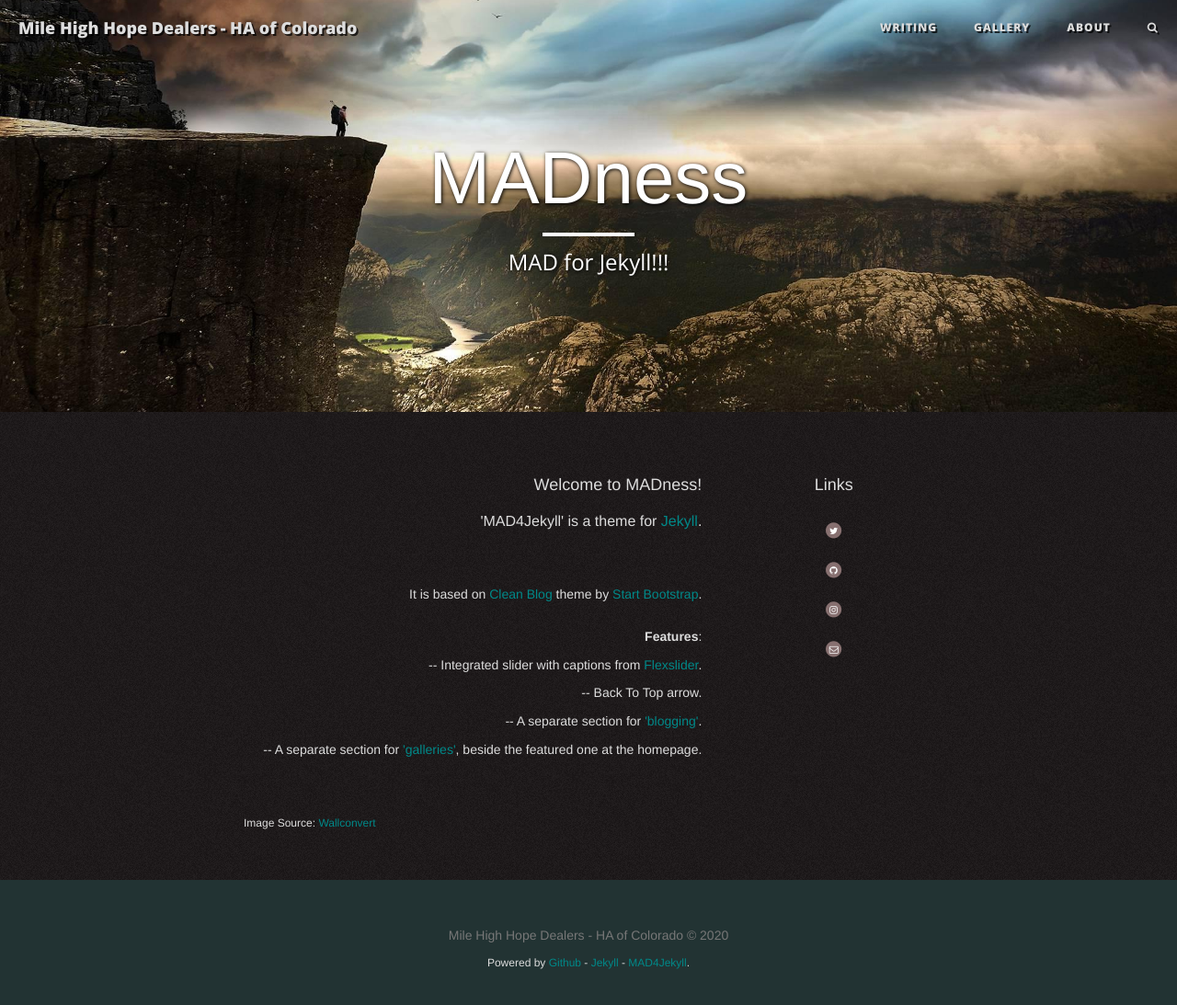
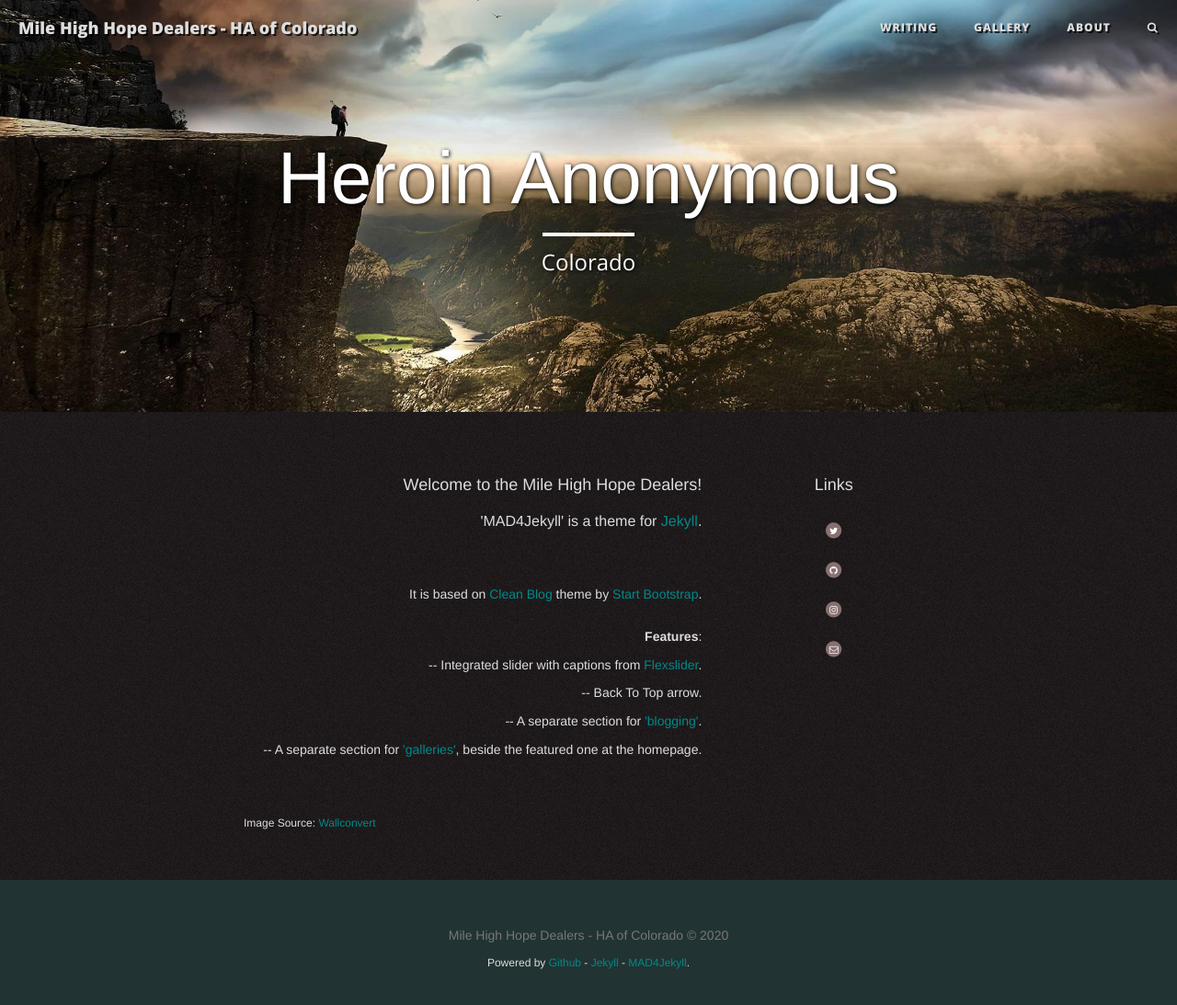
Before and after one commit to StarPerfect/RubyMileHighHopeDealers, a Jekyll site: the page built from pages/index.html, in a window 1280 px wide and 1131 px high. Shown: the top 1093 px of the window at 92% size. Built offline with Jekyll 4.4.1, drawn with Linux system fonts in a browser that asks for light colours; nearby versions of some CDN libraries.

Commit message:
Update index with MHHD/HAC verbage

```diff
--- a/pages/index.html
+++ b/pages/index.html
@@ -1,7 +1,7 @@
 ---
 layout: page
-title: "MADness"
-description: "MAD for Jekyll!!!"
+title: "Heroin Anonymous"
+description: "Colorado"
 header-img: "assets/owner/hero/home-bg.jpg"
 permalink: ./index.html
 ---
@@ -51,7 +51,7 @@ permalink: ./index.html
 
         <div class="col-md-left-cntct">
 
-<h2>Welcome to MADness!</h2>
+<h2>Welcome to the Mile High Hope Dealers!</h2>
 
 <h3>'MAD4Jekyll' is a theme for <a href="https://github.com/jekyll/">Jekyll</a>.</h3>
 <br>
```
Also changed, not shown: 1 other file.
